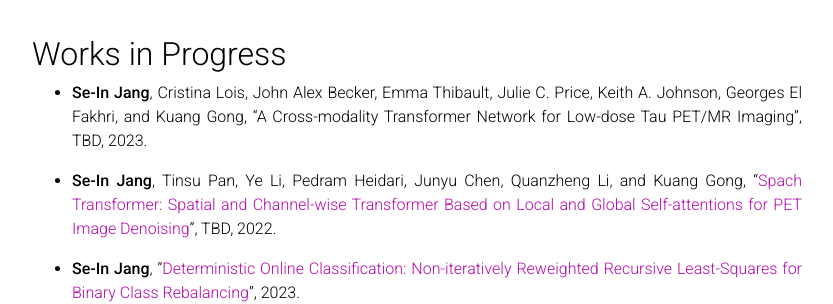
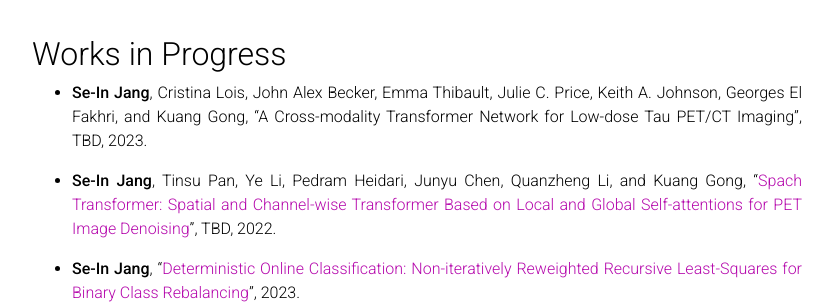
Before and after one commit to sijang/sijang.github.io, a Jekyll site: the page built from _pages/publications.md, in a window 1280 px wide and 900 px high. Shown: the part 178-482 px from the top of the window, without its empty margins (223-1056 px from the left). Built offline with Jekyll 4.4.1, drawn with Linux system fonts in a browser that asks for light colours; nearby versions of some CDN libraries; a style sheet for code colours, icons or effects is not loaded.

```diff
--- a/_pages/publications.md
+++ b/_pages/publications.md
@@ -9,7 +9,7 @@ nav: true
 
 
 ## Works in Progress
-- **Se-In Jang**, Cristina Lois, John Alex Becker, Emma Thibault, Julie C. Price, Keith A. Johnson, Georges El Fakhri, and Kuang Gong, "A Cross-modality Transformer Network for Low-dose Tau PET/MR Imaging", TBD, 2023.
+- **Se-In Jang**, Cristina Lois, John Alex Becker, Emma Thibault, Julie C. Price, Keith A. Johnson, Georges El Fakhri, and Kuang Gong, "A Cross-modality Transformer Network for Low-dose Tau PET/CT Imaging", TBD, 2023.
 {: style="text-align: justify"}
 
 - **Se-In Jang**, Tinsu Pan, Ye Li, Pedram Heidari, Junyu Chen, Quanzheng Li, and Kuang Gong, "[Spach Transformer: Spatial and Channel-wise Transformer Based on Local and Global Self-attentions for PET Image Denoising](https://arxiv.org/abs/2209.03300){:target="_blank"}", TBD, 2022.
```
